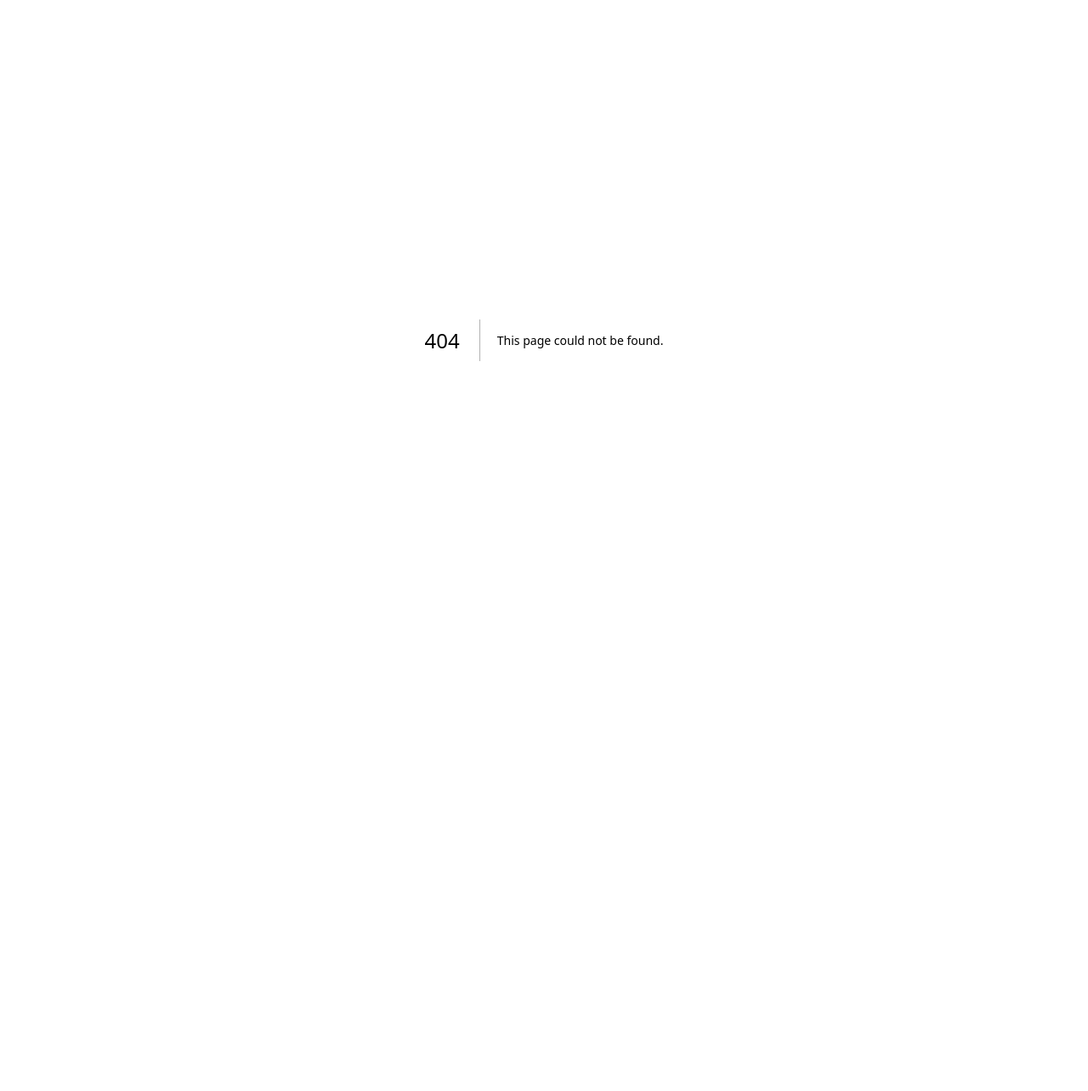
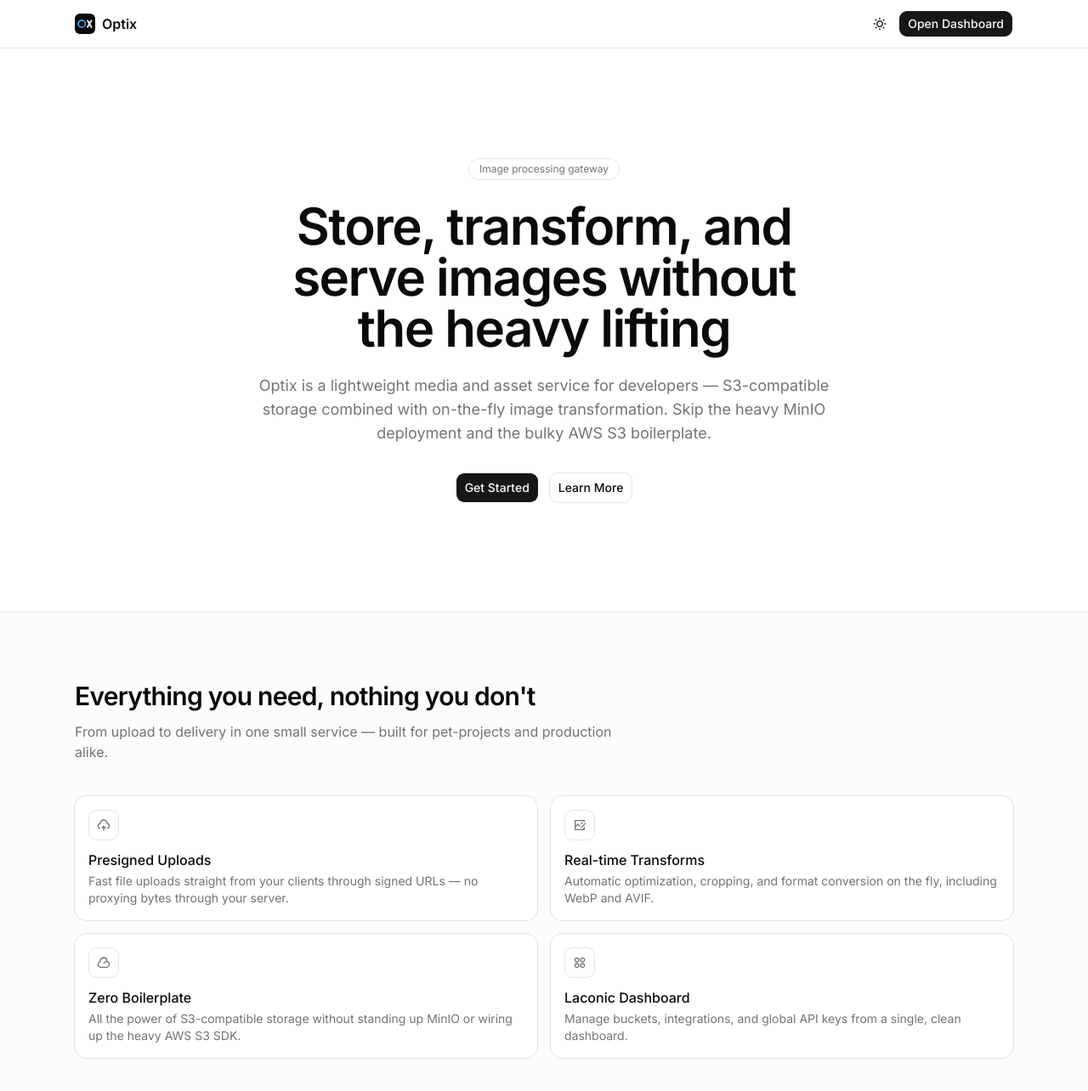
Before and after one commit to takedelight/optix-frontend, a Next.js app: page / in a window 1280 px wide. Before the commit this address had no page. Shown: the top 1284 px of the page at 85% size. Before the commit the page ends 800 px from the top, so only its background shows below. Built offline with nearby package versions, Linux system fonts and the light colour scheme.

Commit message:
feat(app): add landing page at /

```diff
--- /dev/null
+++ b/src/app/page.tsx
@@ -0,0 +1,163 @@
+import type { Metadata } from "next";
+import type { ComponentProps } from "react";
+
+import { RiApps2Line, RiCloudLine, RiImageEditLine, RiUploadCloud2Line } from "@remixicon/react";
+import Image from "next/image";
+import Link from "next/link";
+
+import { ThemeToggleEntry } from "@/features/theme-toggle";
+import { Button, Card, CardContent, CardDescription, CardHeader, CardTitle } from "@/shared/ui";
+
+export const metadata: Metadata = {
+  description:
+    "Optix is a lightweight media and asset service for developers: S3-compatible storage and on-the-fly image transforms without the MinIO or AWS boilerplate.",
+};
+
+const features = [
+  {
+    icon: RiUploadCloud2Line,
+    title: "Presigned Uploads",
+    description:
+      "Fast file uploads straight from your clients through signed URLs — no proxying bytes through your server.",
+  },
+  {
+    icon: RiImageEditLine,
+    title: "Real-time Transforms",
+    description:
+      "Automatic optimization, cropping, and format conversion on the fly, including WebP and AVIF.",
+  },
+  {
+    icon: RiCloudLine,
+    title: "Zero Boilerplate",
+    description:
+      "All the power of S3-compatible storage without standing up MinIO or wiring up the heavy AWS S3 SDK.",
+  },
+  {
+    icon: RiApps2Line,
+    title: "Laconic Dashboard",
+    description:
+      "Manage buckets, integrations, and global API keys from a single, clean dashboard.",
+  },
+];
+
+function LinkButton({
+  href,
+  children,
+  ...props
+}: { href: string } & ComponentProps<typeof Button>) {
+  return (
+    <Button render={<Link href={href} />} nativeButton={false} {...props}>
+      {children}
+    </Button>
+  );
+}
+
+export default function LandingPage() {
+  return (
+    <div className="flex min-h-screen flex-col">
+      <header className="border-b">
+        <div className="mx-auto flex h-14 w-full max-w-6xl items-center justify-between px-6">
+          <Link href="/" className="flex items-center gap-2 font-semibold">
+            <Image src="/logo.svg" alt="Optix" width={24} height={24} />
+            Optix
+          </Link>
+
+          <div className="flex items-center gap-1.5">
+            <ThemeToggleEntry />
+            <LinkButton href="/app">Open Dashboard</LinkButton>
+          </div>
+        </div>
+      </header>
+
+      <main className="flex-1">
+        <section className="mx-auto w-full max-w-6xl px-6 py-24 text-center md:py-32">
+          <span className="inline-flex items-center rounded-full border px-3 py-1 text-xs text-muted-foreground">
+            Image processing gateway
+          </span>
+
+          <h1 className="mx-auto mt-6 max-w-3xl text-4xl font-semibold tracking-tight text-balance md:text-6xl">
+            Store, transform, and serve images without the heavy lifting
+          </h1>
+
+          <p className="mx-auto mt-6 max-w-2xl text-lg text-muted-foreground">
+            Optix is a lightweight media and asset service for developers — S3-compatible storage
+            combined with on-the-fly image transformation. Skip the heavy MinIO deployment and the
+            bulky AWS S3 boilerplate.
+          </p>
+
+          <div className="mt-8 flex items-center justify-center gap-3">
+            <LinkButton href="/app" size="lg">
+              Get Started
+            </LinkButton>
+            <LinkButton href="#features" size="lg" variant="outline">
+              Learn More
+            </LinkButton>
+          </div>
+        </section>
+
+        <section
+          id="features"
+          className="border-t bg-muted/30 py-20"
+          aria-labelledby="features-heading"
+        >
+          <div className="mx-auto w-full max-w-6xl px-6">
+            <h2 id="features-heading" className="text-3xl font-semibold tracking-tight">
+              Everything you need, nothing you don&apos;t
+            </h2>
+            <p className="mt-3 max-w-2xl text-muted-foreground">
+              From upload to delivery in one small service — built for pet-projects and production
+              alike.
+            </p>
+
+            <div className="mt-10 grid gap-4 md:grid-cols-2">
+              {features.map((feature) => (
+                <Card key={feature.title}>
+                  <CardHeader>
+                    <span className="mb-2 grid size-9 place-items-center rounded-lg border text-muted-foreground">
+                      <feature.icon className="size-4" aria-hidden="true" />
+                    </span>
+                    <CardTitle>{feature.title}</CardTitle>
+                    <CardDescription>{feature.description}</CardDescription>
+                  </CardHeader>
+                </Card>
+              ))}
+            </div>
+          </div>
+        </section>
+
+        <section className="py-20">
+          <div className="mx-auto w-full max-w-6xl px-6">
+            <Card className="relative overflow-hidden">
+              <CardHeader className="items-center text-center">
+                <CardTitle className="text-2xl">Ready to drop the storage boilerplate?</CardTitle>
+                <CardDescription className="max-w-xl">
+                  Spin up Optix and ship your first presigned upload in minutes — no MinIO, no AWS
+                  setup.
+                </CardDescription>
+              </CardHeader>
+              <CardContent className="flex justify-center">
+                <LinkButton href="/app" size="lg">
+                  Open Dashboard
+                </LinkButton>
+              </CardContent>
+            </Card>
+          </div>
+        </section>
+      </main>
+
+      <footer className="border-t py-8">
+        <div className="mx-auto flex w-full max-w-6xl flex-col items-center justify-between gap-3 px-6 text-sm text-muted-foreground md:flex-row">
+          <span>© 2026 Optix. Lightweight media storage for developers.</span>
+          <span className="flex items-center gap-3">
+            <a href="#features" className="hover:text-foreground">
+              Features
+            </a>
+            <Link href="/app" className="hover:text-foreground">
+              Dashboard
+            </Link>
+          </span>
+        </div>
+      </footer>
+    </div>
+  );
+}
```
Also changed, not shown: public/logo.svg (added).
